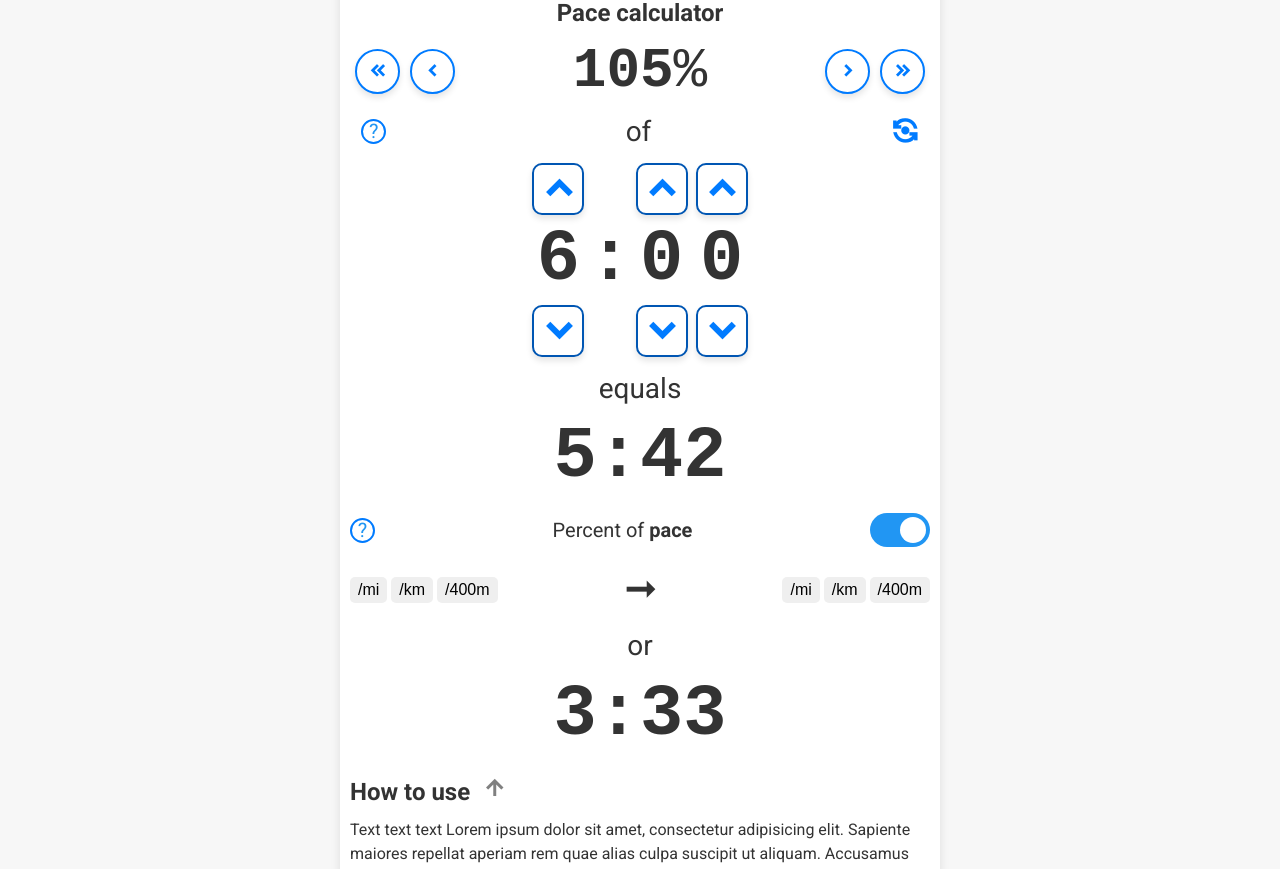
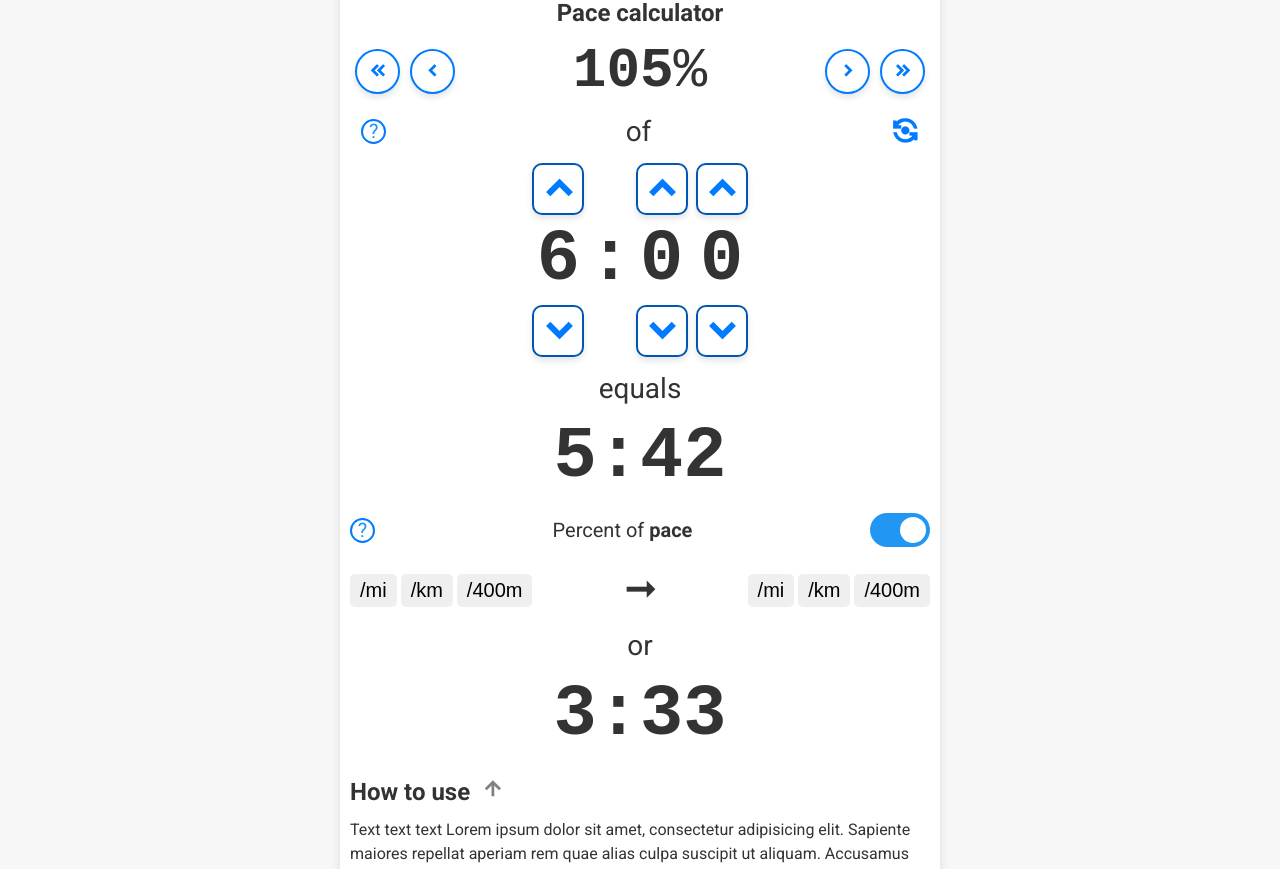
Before and after one commit to johnjdavisiv/pace-percents, a plain HTML site: page index.html in a window 1280 px wide. Shown: the part 75-944 px from the top of the page. Drawn offline with Linux system fonts and the light colour scheme; a web font is replaced by a local one.

Commit message:
code cleanup

```diff
--- a/styles.css
+++ b/styles.css
@@ -95,7 +95,7 @@ img.logo {
 
 .material-icons.up  {
     padding: 0 0 0 0.5em;
-    font-size: 1.5rem;
+    font-size: 1.4rem;
     color: gray;
     text-decoration: none;;
 }
@@ -444,7 +444,7 @@ h2:target, h3:target {
 
 .unit-toggle{
     border: none;
-    font-size:1em;
+    font-size:1.25em;
     border-radius:5px;
     padding: 0.25em 0.5em;
     cursor:pointer;
```
Also changed, not shown: index.html (+0 -10 lines), scripts.js (+3 -34 lines).
